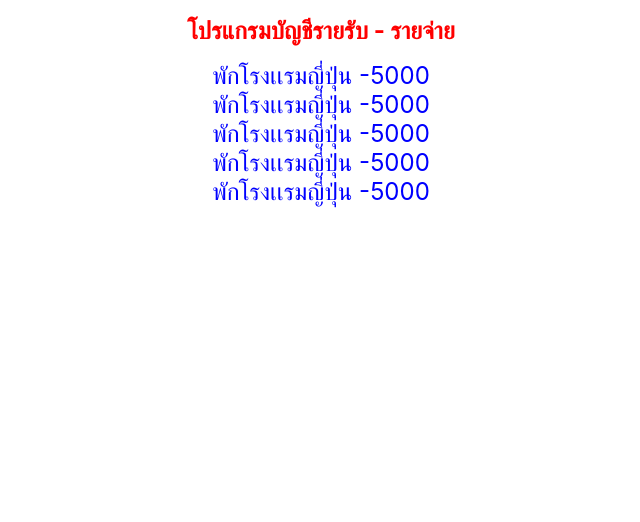
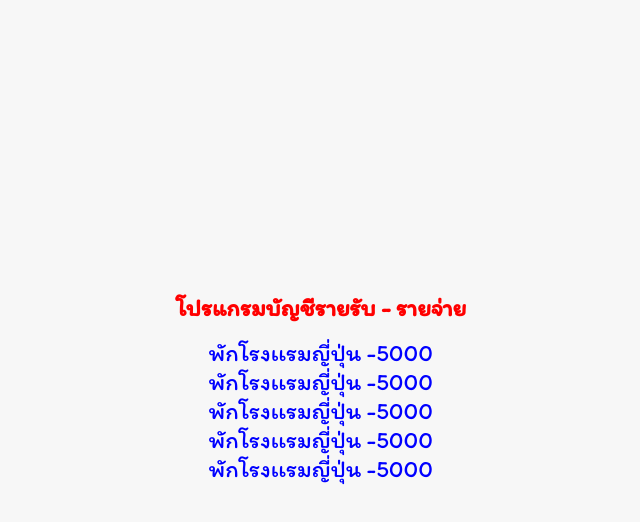
Before and after one commit to sawaros-sonpakdee/React-basic, a React (Create React App) app in the folder react-basic/: page / in a window 1280 px wide. Shown: the top 522 px of the page, without its empty margins (319-959 px from the left). Built offline with nearby package versions, Linux system fonts and the light colour scheme.

Commit message:
Update App.css

```diff
--- a/react-basic/src/App.css
+++ b/react-basic/src/App.css
@@ -1,38 +1,21 @@
-.App {
-  text-align: center;
+@import url('https://fonts.googleapis.com/css2?family=Itim&display=swap');
+
+*{
+  box-sizing: border-box;
+  font-family: 'Itim', cursive;
 }
 
-.App-logo {
-  height: 40vmin;
-  pointer-events: none;
+body{
+  background-color: #f7f7f7;
+  display: flex;
+  flex-direction:column;
+  align-items: center;
+  justify-content: center;
+  min-height: 100vh;
+  margin: 0;
 }
 
-@media (prefers-reduced-motion: no-preference) {
-  .App-logo {
-    animation: App-logo-spin infinite 20s linear;
-  }
+.container{
+  margin:30px auto;
+  width:350px;
 }
-
-.App-header {
-  background-color: #282c34;
-  min-height: 100vh;
-  display: flex;
-  flex-direction: column;
-  align-items: center;
-  justify-content: center;
-  font-size: calc(10px + 2vmin);
-  color: white;
-}
-
-.App-link {
-  color: #61dafb;
-}
-
-@keyframes App-logo-spin {
-  from {
-    transform: rotate(0deg);
-  }
-  to {
-    transform: rotate(360deg);
-  }
-}
```
